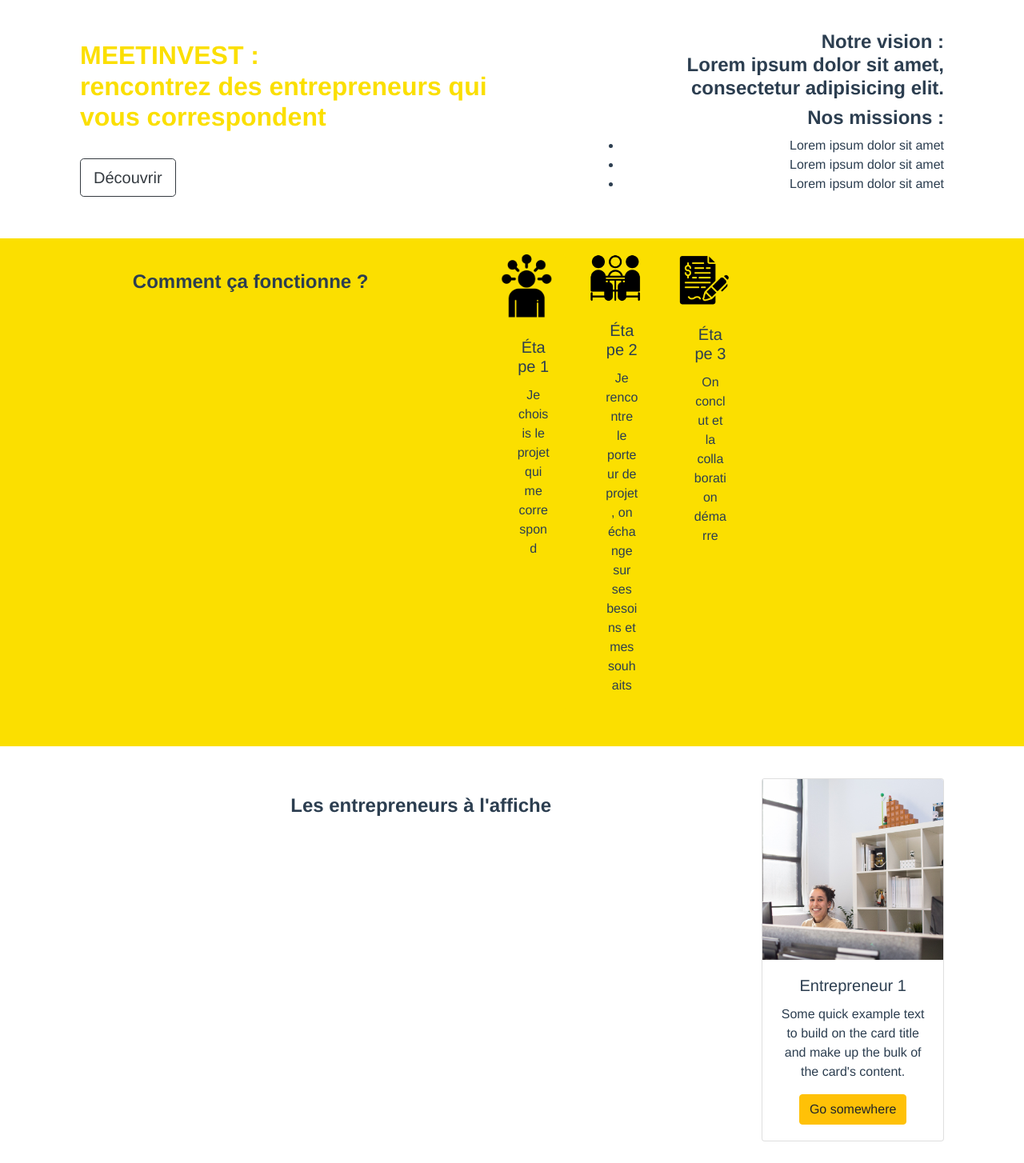
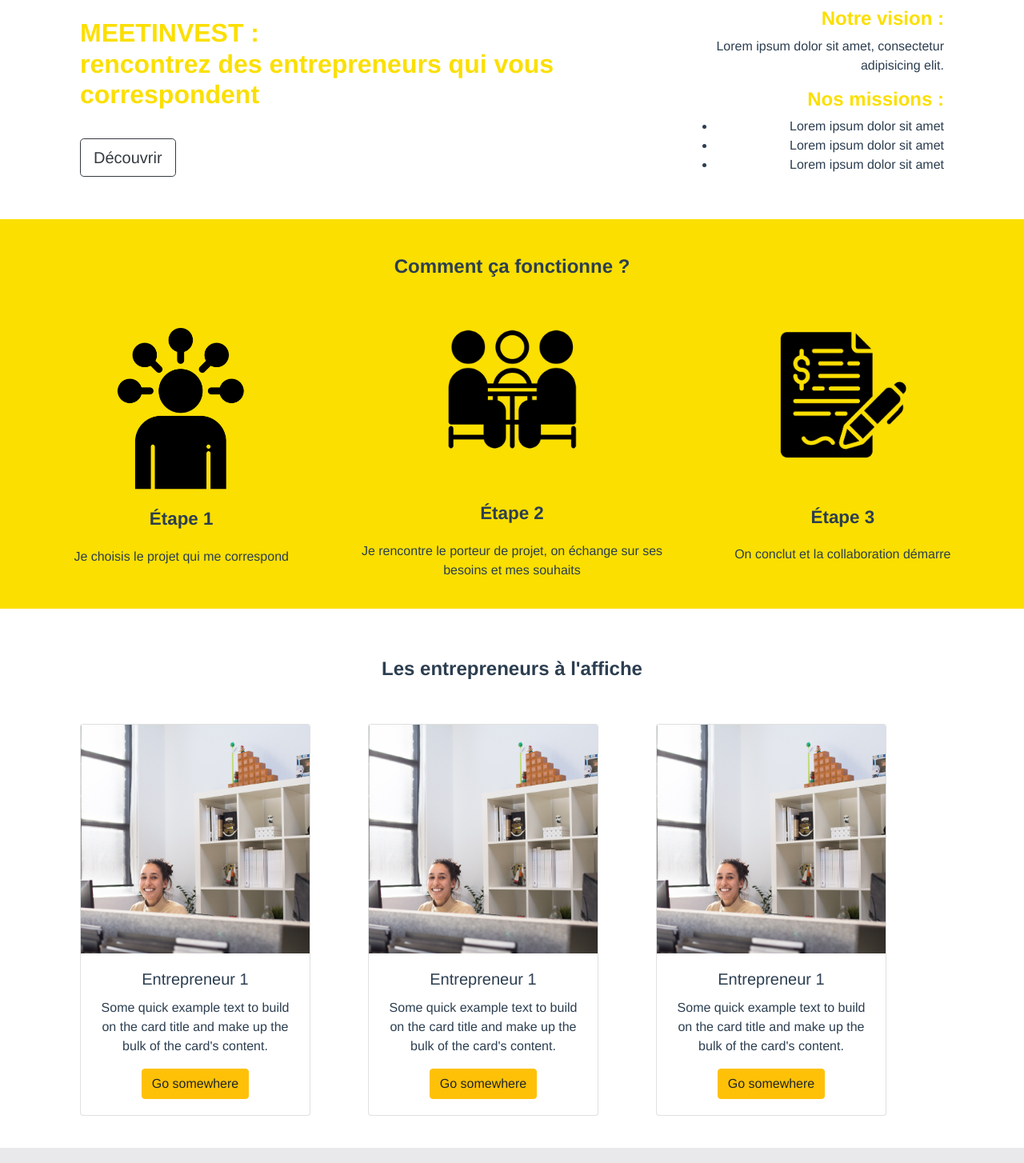
Before and after one commit to yaf/meet_invest, a Vue app: page / in a window 1280 px wide. Shown: the part 196-1650 px from the top of the page at 80% size. Built offline with nearby package versions, Linux system fonts and the light colour scheme.

Commit message:
fix accueil.vue except enptrepreneurs cards / db and menu

```diff
--- a/public/index.html
+++ b/public/index.html
@@ -8,7 +8,9 @@
     <title><%= htmlWebpackPlugin.options.title %></title>
     <link rel="stylesheet" href="https://stackpath.bootstrapcdn.com/bootstrap/4.5.2/css/bootstrap.min.css" integrity="sha384-JcKb8q3iqJ61gNV9KGb8thSsNjpSL0n8PARn9HuZOnIxN0hoP+VmmDGMN5t9UJ0Z" crossorigin="anonymous">
     <link href="https://fonts.googleapis.com/css2?family=Satisfy&display=swap" rel="stylesheet">
+
   </head>
+
   <body>
     <noscript>
       <strong>We're sorry but <%= htmlWebpackPlugin.options.title %> doesn't work properly without JavaScript enabled. Please enable it to continue.</strong>
--- a/src/views/accueil.vue
+++ b/src/views/accueil.vue
@@ -4,13 +4,14 @@
 <!-- Bannière intro "Accroche" -->
     <div class="banner">
       <div class="left-box">
-        <h2>MEETINVEST : <br>rencontrez des entrepreneurs qui vous correspondent</h2>
+        <h1 class="yellow">MEETINVEST : <br>rencontrez des entrepreneurs qui vous correspondent</h1>
         <Bouton :title="text"></Bouton>
       </div>
 
       <div class="right-box">
-        <h3>Notre vision : <br>Lorem ipsum dolor sit amet, consectetur adipisicing elit.</h3>
-        <h3>Nos missions : </h3>
+        <h2 class="yellow">Notre vision :</h2>
+        <p>Lorem ipsum dolor sit amet, consectetur adipisicing elit.</p>
+        <h2 class="yellow">Nos missions : </h2>
         <ul>
           <li>Lorem ipsum dolor sit amet</li>
           <li>Lorem ipsum dolor sit amet</li>
@@ -22,49 +23,35 @@
 
 <!-- Bloc fonctionnement avec pictos et cards -->
     <div class="banner2">
-      <h3 class="block-title">Comment ça fonctionne ?</h3>
 
       <div class="grid">
+        <h2 class="block-title">Comment ça fonctionne ?</h2>
+
+        <div class="step1 bg-yellow">
+          <img src="@/assets/pictos/01_choose.png" class="card-img-top size80" alt="picto choisir">
+          <h3>Étape 1</h3>
+          <p>Je choisis le projet qui me correspond</p>
+        </div>
+
+        <div class="step2 bg-yellow">
+          <img src="@/assets/pictos/05_meeting.png" class="card-img-top size80" alt="picto se rencontrer">
+          <h3>Étape 2</h3>
+          <p>Je rencontre le porteur de projet, on échange sur ses besoins et mes souhaits</p>
+        </div>
+
+        <div class="step3 bg-yellow">
+          <img src="@/assets/pictos/06_contract.png" class="card-img-top size80" alt="picto contrat">
+          <h3>Étape 3</h3>
+          <p>On conclut et la collaboration démarre</p>
+        </div>
 
       </div>
 
-      <div class="row row-cols-1 row-cols-md-6">
-        <div class="col mb-4">
-          <div class="card h-100 bg-yellow">
-            <img src="@/assets/pictos/01_choose.png" class="card-img-top size80" alt="picto choisir">
-            <div class="card-body">
-              <h5 class="card-title">Étape 1</h5>
-              <p class="card-text">Je choisis le projet qui me correspond</p>
-            </div>
-          </div>
-        </div>
-
-        <div class="col mb-4">
-          <div class="card h-100 bg-yellow">
-            <img src="@/assets/pictos/05_meeting.png" class="card-img-top size80" alt="picto se rencontrer">
-            <div class="card-body">
-              <h5 class="card-title">Étape 2</h5>
-              <p class="card-text">Je rencontre le porteur de projet, on échange sur ses besoins et mes souhaits</p>
-            </div>
-          </div>
-        </div>
-
-        <div class="col mb-4">
-          <div class="card h-100 bg-yellow">
-            <img src="@/assets/pictos/06_contract.png" class="card-img-top size80" alt="picto contrat">
-            <div class="card-body">
-              <h5 class="card-title">Étape 3</h5>
-              <p class="card-text">On conclut et la collaboration démarre</p>
-            </div>
-          </div>
-        </div>
-
       </div>
-    </div>
 
 <!-- Bloc Entrepreneurs à l'affiche -->
-      <div class="banner">
-        <h3 class="block-title">Les entrepreneurs à l'affiche</h3>
+      <div class="banner grid">
+        <h2 class="block-title">Les entrepreneurs à l'affiche</h2>
 
         <div class="card" style="width: 18rem;">
           <img src="@/assets/entrepreneurs/01_woman.jpg" class="card-img-top" alt="image portrait entrepreneur">
@@ -74,16 +61,35 @@
             <a href="#" class="btn btn-warning">Go somewhere</a>
           </div>
         </div>
+
+      <div class="card" style="width: 18rem;">
+        <img src="@/assets/entrepreneurs/01_woman.jpg" class="card-img-top" alt="image portrait entrepreneur">
+        <div class="card-body">
+          <h5 class="card-title">Entrepreneur 1</h5>
+          <p class="card-text">Some quick example text to build on the card title and make up the bulk of the card's content.</p>
+          <a href="#" class="btn btn-warning">Go somewhere</a>
+        </div>
       </div>
 
+    <div class="card" style="width: 18rem;">
+      <img src="@/assets/entrepreneurs/01_woman.jpg" class="card-img-top" alt="image portrait entrepreneur">
+      <div class="card-body">
+        <h5 class="card-title">Entrepreneur 1</h5>
+        <p class="card-text">Some quick example text to build on the card title and make up the bulk of the card's content.</p>
+        <a href="#" class="btn btn-warning">Go somewhere</a>
+      </div>
+    </div>
+
+  </div>
+
 <!-- Bloc À propos / contact -->
-      <div class="banner">
+      <div class="banner grey">
         <div class="left-box">
           <h3>On est là pour vous !</h3>
           <p>Lorem ipsum dolor sit amet, consectetur adipisicing elit, sed do eiusmod tempor incididunt ut labore et dolore magna aliqua. Ut enim ad minim veniam, quis nostrud exercitation ullamco laboris nisi ut aliquip ex ea commodo consequat. Duis aute irure dolor in reprehenderit in voluptate velit esse cillum dolore eu fugiat nulla pariatur. Excepteur sint occaecat cupidatat non proident, sunt in culpa qui officia deserunt mollit anim id est laborum.</p>
+          <Bouton :title="text2"></Bouton>
         </div>
         <div class="right-box">
-          <Bouton :title="text2"></Bouton>
         </div>
       </div>
 
@@ -124,7 +130,6 @@ export default {
     justify-content: space-around;
     text-align: left;
     margin-right: 70px;
-    color: #FBDF00;
   }
 
   .right-box {
@@ -150,19 +155,37 @@ export default {
   }
 
   .grid {
-          display: grid;
-          grid-template-columns: repeat(3, 1fr);
-          grid-template-areas:
-          "a a a"
-          "a a a"
-          "a a a";
-          grid-gap: 10px;
+    display: grid;
+    grid-template-columns: repeat(3, 1fr);
+    grid-template-rows: 2, 1fr 3fr;
+    grid-column-gap: 0px;
+    grid-row-gap: 0px;
   }
 
   .block-title {
-    flex: 1 100%;
-    margin-top: 20px;
-    margin-bottom: 20px;
+    grid-column: 1 / 4;
+    grid-row: 1 / 1;
+    margin-top: 2%;
+    margin-bottom: 5%;
+  }
+
+  .step1 {
+    grid-column: 1 / 1;
+    grid-row: 2 / 2;
+  }
+
+  .step1 img {
+    width: 40%;
+  }
+
+  .step2 img {
+    width: 40%;
+    margin-bottom: 16%;
+  }
+
+  .step3 img {
+    width: 40%;
+    margin-bottom: 14%;
   }
 
   .bg-yellow {
@@ -175,13 +198,27 @@ export default {
     width: 80%;
   }
 
-  h2 {
+  .yellow {
+    color: #FBDF00;
+  }
+
+  .grey {
+    background-color: #E9E9EB;
+    color: #2c3e50;
+  }
+
+  h1 {
     font-size: 2em;
     font-weight: bold;
   }
 
+  h2 {
+    font-size: 1.5em;
+    font-weight: bold;
+  }
+
   h3 {
-    font-size: 1.5em;
+    font-size: 1.4em;
     font-weight: bold;
   }
 
```
Also changed, not shown: src/components/header.vue (line endings or trailing spaces).
